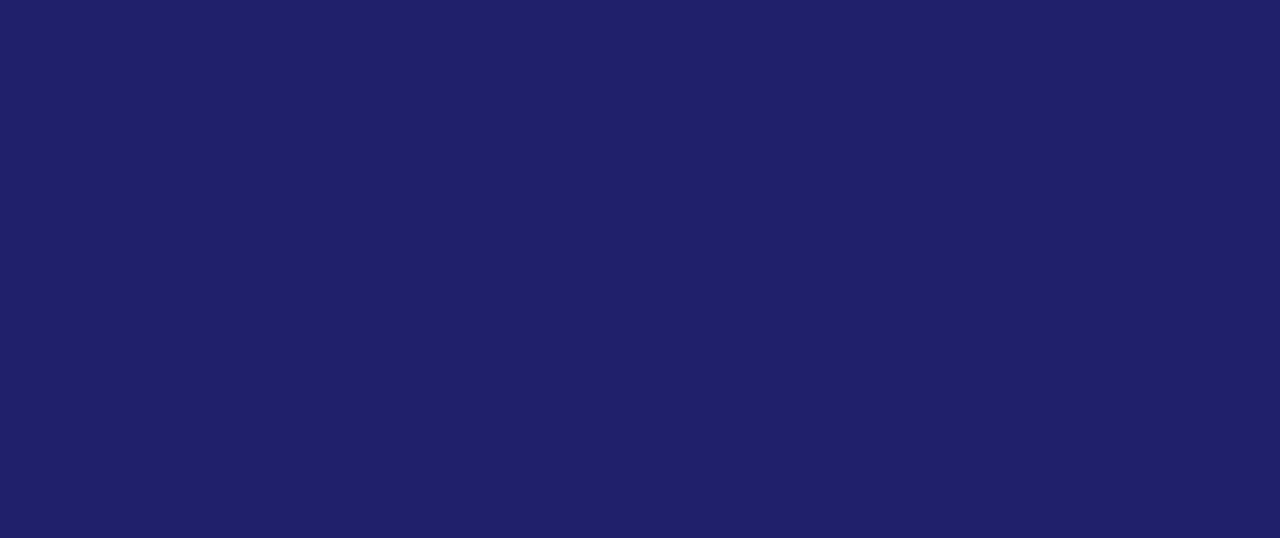
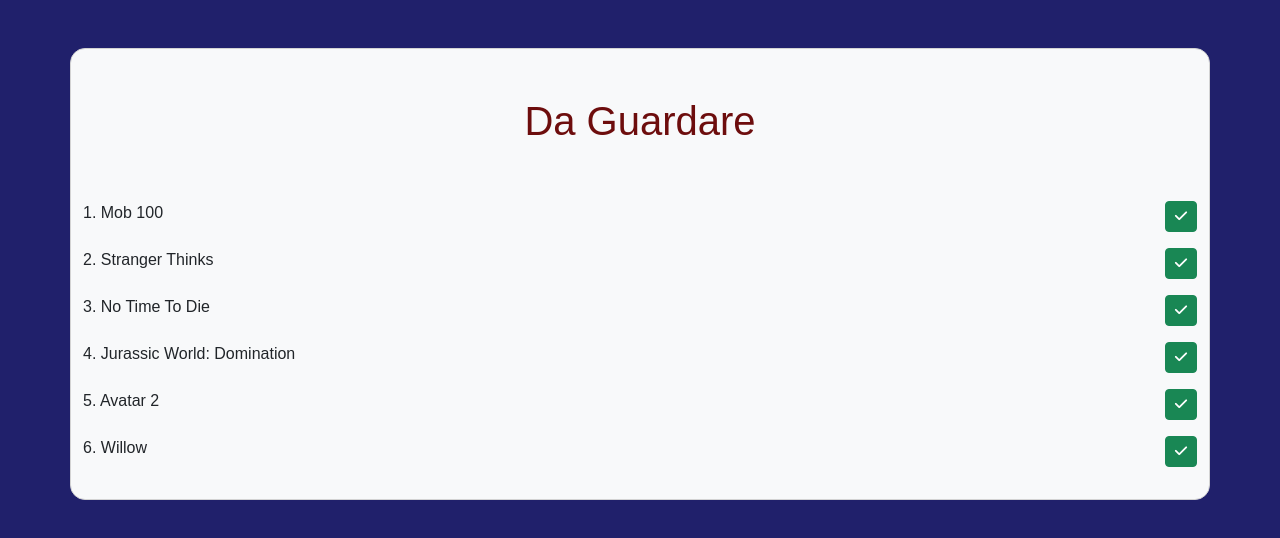
Before and after one commit to LucaFaedda/vue-todolist, a plain HTML site: page index.html in a window 1280 px wide. Drawn offline with nearby package versions, Linux system fonts and the light colour scheme.

Commit message:
millstone 1 completata

```diff
--- a/css/style.css
+++ b/css/style.css
@@ -6,5 +6,20 @@
 
 html body{
     background-color: rgb(32, 32, 107);
+    font-family: Arial, Helvetica, sans-serif;
 
 }
+
+.border-radius{
+    border: 1px solid lightgray;
+    border-radius: 15px;
+}
+
+.red{
+    color: rgb(109, 13, 13);
+}
+
+.fatto{
+    text-decoration: line-through;
+
+}
--- a/index.html
+++ b/index.html
@@ -11,6 +11,27 @@
     </head>
     <body>
         <div id="app">
+            <div class="container bg-light border-radius mt-5">
+                <div class="row my-5">
+                    <div class="col-12 text-center">
+                        <h1 class="red">Da Guardare</h1>
+                    </div>
+                </div>
+                <div class="row">
+                    <div class="col-12">
+                        <ul class="list-unstyled">
+                            <li v-for="(item, index) in daGuardare" class="pb-3 d-flex justify-content-between">
+                                <div :class="(item.done == true) ? 'fatto' : ''">
+                                    {{index + 1}}. {{item.text }}
+                                </div>
+                                <div>
+                                    <button class="btn btn-success btn-sm" @click="visto(index)"><i class="fa-solid fa-check"></i></button>
+                                </div>
+                            </li>
+                        </ul>
+                    </div>
+                </div>
+            </div>
 
         </div>
         <script src="https://unpkg.com/vue@3/dist/vue.global.js"></script>
--- a/js/script.js
+++ b/js/script.js
@@ -6,8 +6,46 @@
     data(){
         return{
 
+            daGuardare: [
+                {
+                    text: 'Mob 100',
+                    done: false
+                },
+                {
+                    text: 'Stranger Thinks',
+                    done: false
+                },
+                {
+                    text: 'No Time To Die',
+                    done: false
+                },
+                {
+                    text: 'Jurassic World: Domination',
+                    done: false
+                },
+                {
+                    text: 'Avatar 2',
+                    done: false
+                },
+                {
+                    text: 'Willow',
+                    done: false
+                },
+            ]
 
         }
-    }
+    },
+    methods: {
+        visto(index)
+        {
+            let fatto = this.daGuardare[index]
+            if(fatto.done == true){
+                fatto.done = false
+            }
+            else{
+                fatto.done = true
+            }
+            }
+    },
 
 }).mount('#app')
```
